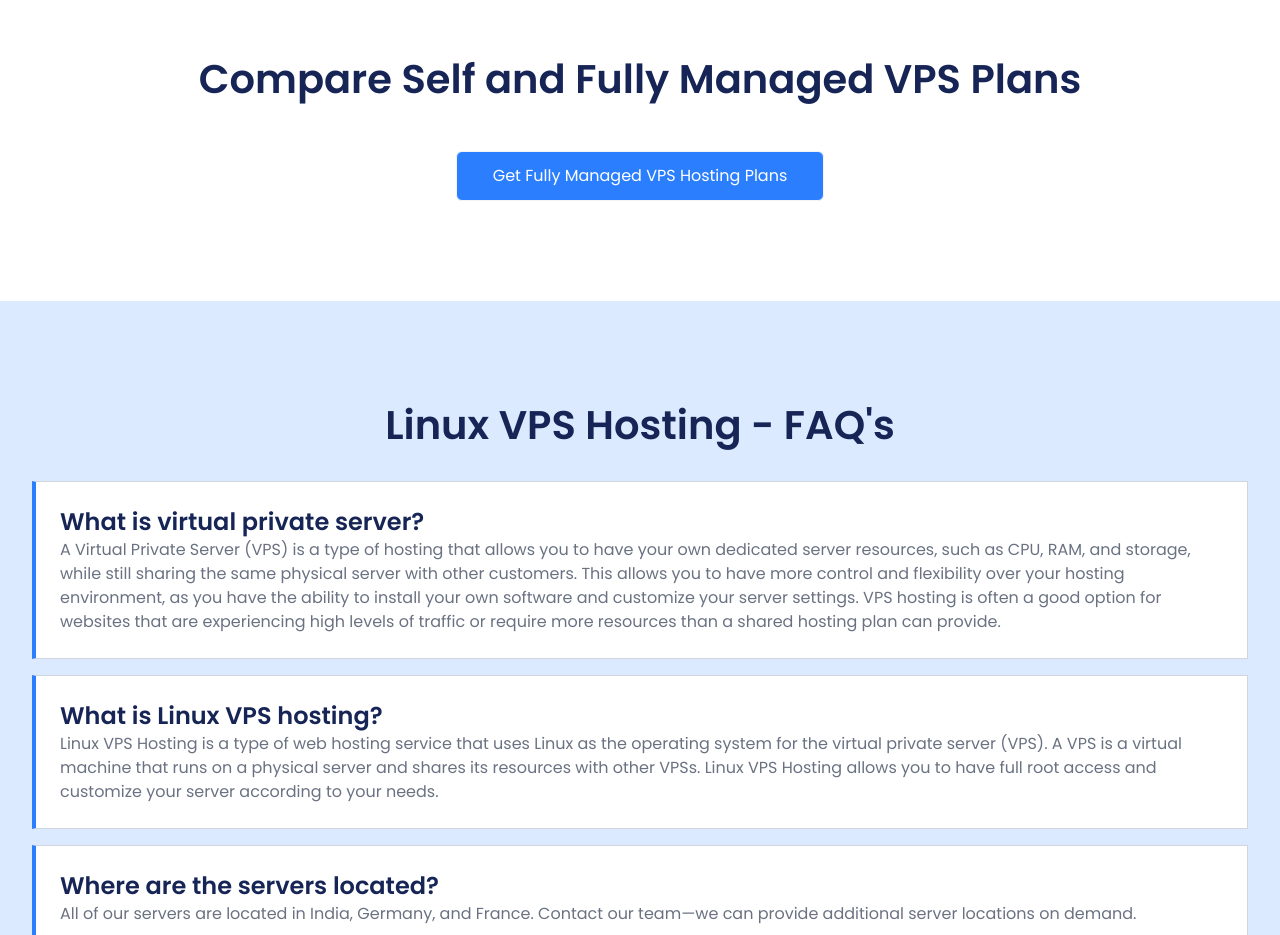
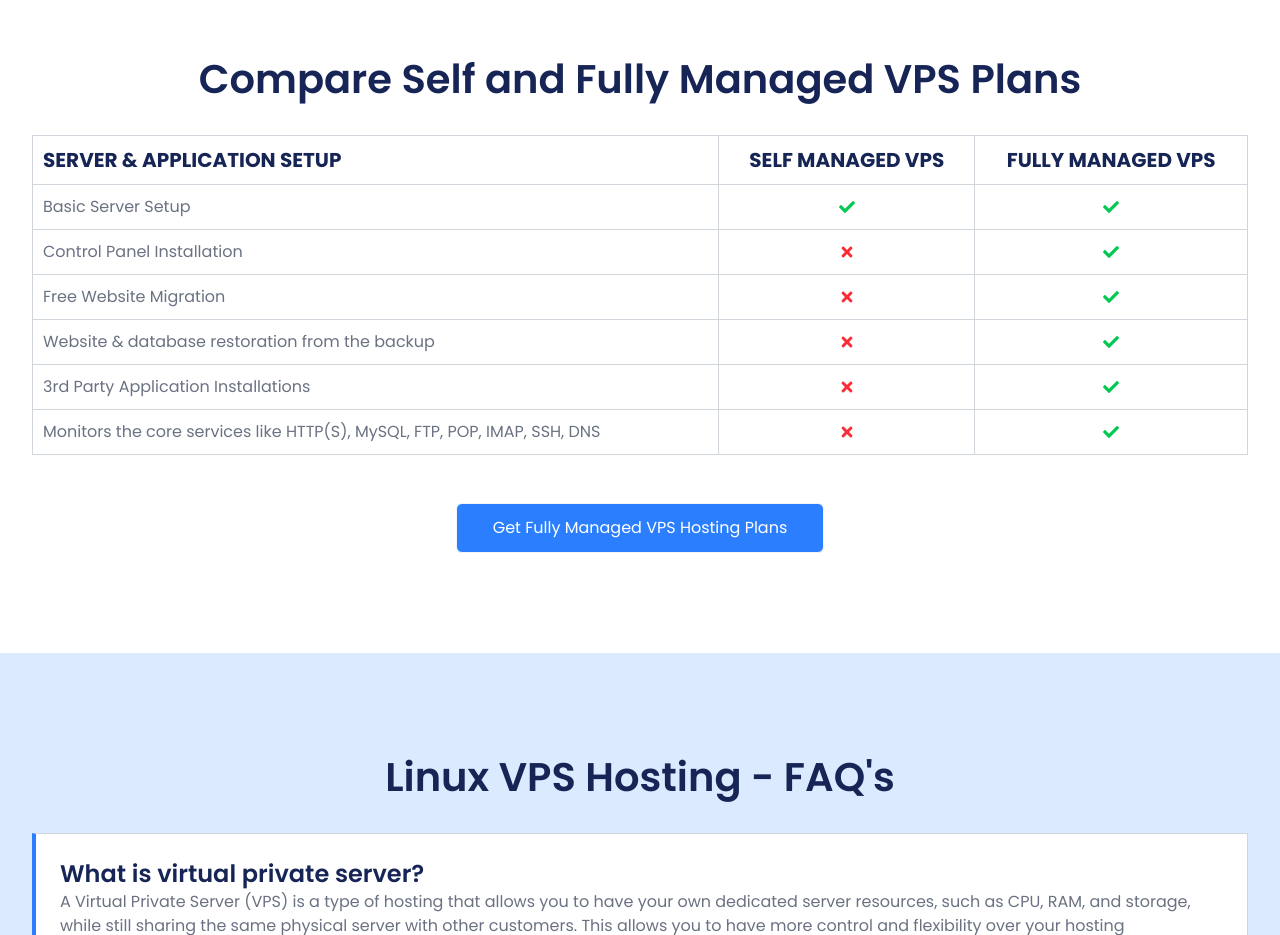
Before and after one commit to LitanMolla/web-hosting, a React (Vite) app: page /LinuxVpsHosting in a window 1280 px wide. Shown: the part 5780-6715 px from the top of the page. Built offline with nearby package versions, Linux system fonts and the light colour scheme.

Commit message:
overflw ficed

```diff
--- a/src/components/HostingSolutionCard.jsx
+++ b/src/components/HostingSolutionCard.jsx
@@ -4,7 +4,7 @@ import { Link } from 'react-router-dom'
 const HostingSolutionCard = ({ image, title, description, to }) => {
     return (
         <>
-            <div className="w-96 bg-white p-7 space-y-3 rounded-md border border-gray-200 duration-300 hover:shadow-xl hover:shadow-gray-300 hover:scale-105">
+            <div className="sm:w-96 max-w-full bg-white p-7 space-y-3 rounded-md border border-gray-200 duration-300 hover:shadow-xl hover:shadow-gray-300 hover:scale-105">
                 <div className="w-25 mx-auto">
                     <img src={image} alt="Card Icon" className='w-full' />
                 </div>
--- a/src/components/VPSCompare.jsx
+++ b/src/components/VPSCompare.jsx
@@ -9,8 +9,8 @@ const VPSCompare = () => {
             <section className='md:py-25 py-12 bg-white'>
                 <Container>
                     <h2 className='font-semibold lg:text-[40px] text-3xl text-center mb-8 text-blue-950'>Compare Self and Fully Managed VPS Plans</h2>
-                    <div className="">
-                        {/* <table className='w-full border border-gray-300 border-collapse text-left'>
+                    <div className="overflow-auto">
+                        <table className='w-full border border-gray-300 border-collapse text-left'>
                             <thead>
                                 <tr className='border border-gray-300'>
                                     <th className='text-xl font-bold text-blue-950 border border-gray-300 p-2.5'>SERVER & APPLICATION SETUP</th>
@@ -50,7 +50,7 @@ const VPSCompare = () => {
                                     <td className='text-base text-gray-500 p-2.5 border border-gray-300'> <FaCheck className='mx-auto text-green-500' /> </td>
                                 </tr>
                             </tbody>
-                        </table> */}
+                        </table>
                     </div>
                     <div className="flex justify-center mt-12">
                         <HeroBtn text={'Get Fully Managed VPS Hosting Plans'} to={'/'} className={'mx-auto'} />
```
